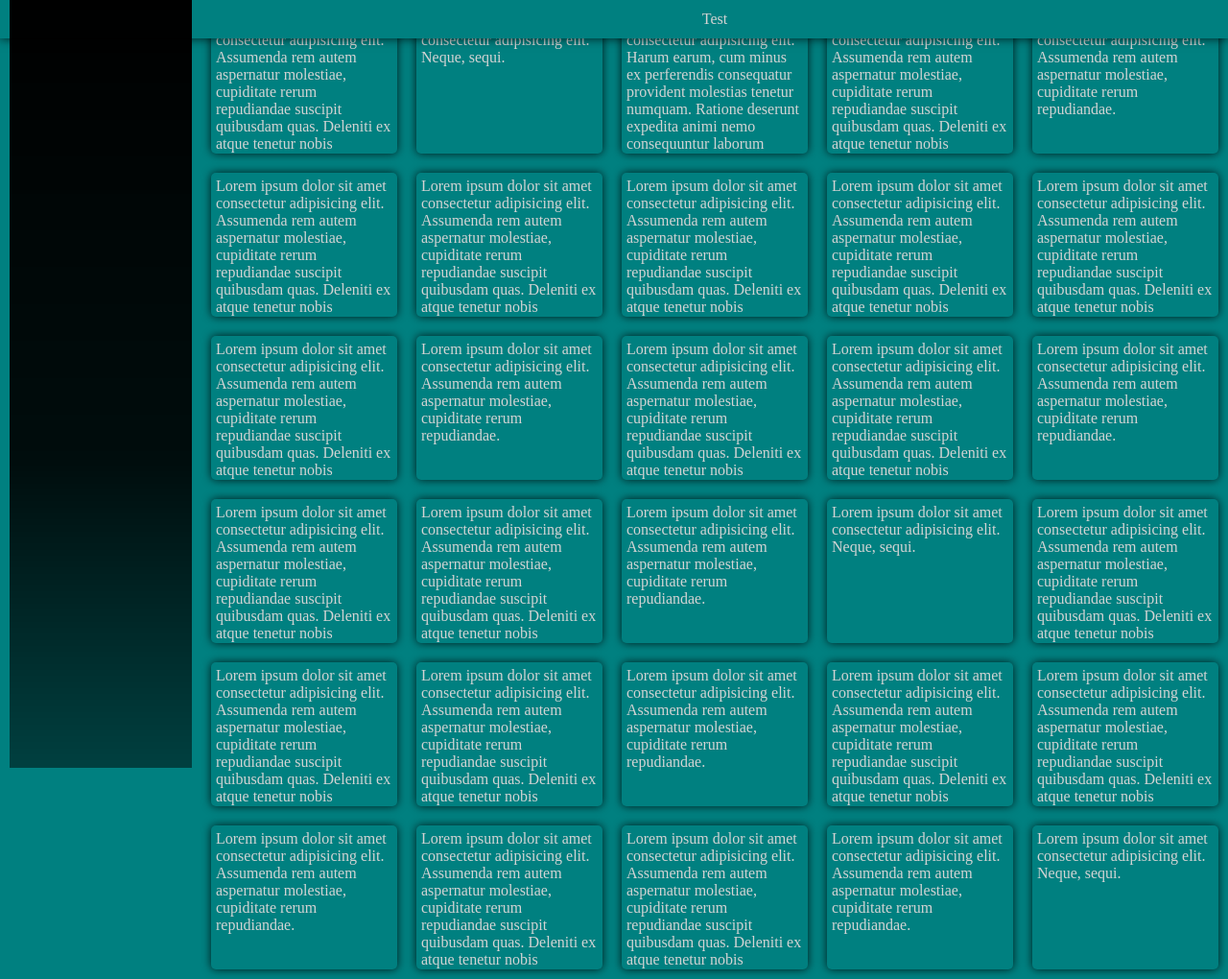
After one commit to atrop1ne/CourseProject_DiarySIte, a Django app: page /main in a window 1280 px wide. The commit adds this page. Shown: the whole page at 96% size. Run offline with Django 3.2, Linux system fonts and the light colour scheme.

Commit message:
Каркас главной страницы и доработка моделей

```diff
--- a/DiarySite/DiarySiteApp/static/css/style.css
+++ b/DiarySite/DiarySiteApp/static/css/style.css
@@ -6,24 +6,63 @@
   background-color: teal;
 }
 
-.flexcontainer {
+header {
   width: 100%;
-  display: flex;
-  position: relative;
-  justify-content: center;
-  align-items: flex-start;
-  flex-wrap: wrap;
+  height: 40px;
+  box-shadow: 0 0 10px rgba(0, 0, 0, 0.8);
+  position: fixed;
+  z-index: 999;
 }
 
-.testcard {
+.headerContent {
+  height: 100%;
+  margin-left: 210px;
+  display: flex;
+  align-items: center;
+  justify-content: center;
+}
+
+.categoryMenu {
+  z-index: 9999;
+  position: fixed;
+  height: 100%;
+  width: 190px;
+  margin-left: 10px;
+  background: linear-gradient(180deg, black 0%, rgba(0, 0, 0, 0.9) 60%, rgba(0, 0, 0, 0.5) 100%);
+}
+
+.container {
+  margin-left: 210px;
+  display: grid;
+  grid-template-columns: repeat(auto-fill, minmax(130px, 20%));
+  top: 50px;
+}
+
+.card {
   border-radius: 5px;
   box-shadow: 0 0 10px rgba(0, 0, 0, 0.8);
   margin: 10px;
   padding: 5px;
   font-size: 16px;
-  min-width: 150px;
-  max-width: 15%;
-  max-height: 350px;
+  min-width: 130px;
+  max-height: 150px;
   overflow: hidden;
   display: inline-block;
 }
+
+@media (max-width: 480px) {
+  .headerContent {
+    margin: 0;
+    text-align: center;
+  }
+
+  .categoryMenu {
+    margin: 0;
+    margin-left: -190px;
+  }
+
+  .container {
+    margin: 0;
+    grid-template-columns: repeat(2, minmax(130px, 50%));
+  }
+}
--- a/DiarySite/DiarySiteApp/static/css/style.scss
+++ b/DiarySite/DiarySiteApp/static/css/style.scss
@@ -3,7 +3,7 @@ $mainTextColor: lightgrey;
 $secondaryTextColor:darkgrey;
 
 @mixin cardStyle {
-    border-radius: 5px;
+    border-radius: 10px;
     box-shadow: 0 0 10px rgba(0, 0, 0, 0.8);
     margin: 10px;
     padding: 5px;
@@ -18,20 +18,72 @@ $secondaryTextColor:darkgrey;
     background-color: $mainColor;
 }
 
-.flexcontainer{
+header{
     width: 100%;
-    display:flex;
-    position: relative;
-    justify-content: center;
-    align-items: flex-start;
-    flex-wrap: wrap;
+    height: 40px;
+    box-shadow: 0 0 10px rgba(0, 0, 0, 0.8);
+    position: fixed;
+    z-index: 999;
 }
 
-.testcard{
+.headerContent{
+    height: 100%;
+    margin-left: 210px;
+    display: flex;
+    align-items: center;
+    justify-content: center;
+}
+
+.categoryMenu{
+    z-index: 9999;
+    position: fixed;
+    height: 100%;
+    width: 190px;
+    margin-left: 10px;
+    background: linear-gradient(180deg, rgba(0,0,0,1) 0%, rgba(0,0,0,0.9) 60%, rgba(0,0,0,0.5) 100%);
+}
+
+.container{
+    padding: 60px 20px;
+    margin-left: 200px;
+    columns: 5;
+    column-gap: 20px;
+}
+
+.container .card{
     @include cardStyle;
-    min-width: 150px;
-    max-width: 15%;
-    max-height: 350px;
+    break-inside: avoid;
+    padding: 10px;
+    margin: 0 0 20px;
     overflow: hidden;
+    max-width: 380px;
     display: inline-block;
+    transform: translateZ(0);
 }
+
+@media (max-width: 1050px) {
+    .headerContent{
+        margin: 0;
+    }
+    .categoryMenu{
+        margin: 0;
+        margin-left: -190px;
+    }
+    .container{
+        margin: 0;
+        columns: 4;
+    }
+}
+
+@media (max-width: 768px) {
+    .container{
+        margin: 0;
+        columns: 3;
+    }
+}
+
+@media (max-width: 480px) {
+    .container{
+        columns: 2;
+    }
+}
--- /dev/null
+++ b/DiarySite/DiarySiteApp/templates/DiarySiteApp/base.html
@@ -0,0 +1,15 @@
+<!DOCTYPE html>
+{% load static %}
+<html lang="ru">
+<head>
+    <meta charset="UTF-8">
+    <meta http-equiv="X-UA-Compatible" content="IE=edge">
+    <meta name="viewport" content="width=device-width, initial-scale=1.0">
+    <link rel="stylesheet" href="{% static 'css/style.css' %}">
+    <title>{% block title %}{% endblock %}</title>
+</head>
+<body>
+    <header><div class="headerContent">{% block headerContent %}{% endblock %}</div></header>
+    {% block content %}{% endblock %}
+</body>
+</html>
--- /dev/null
+++ b/DiarySite/DiarySiteApp/templates/DiarySiteApp/main.html
@@ -0,0 +1,41 @@
+{% extends 'DiarySiteApp/base.html' %}
+
+{% block title %}Главная страница{% endblock %}
+
+{% block headerContent %}Test{% endblock %}
+
+{% block content %}
+    <div class="categoryMenu"></div>
+    <div class="container">
+        <div class="card">Lorem ipsum dolor sit amet consectetur adipisicing elit. Assumenda rem autem aspernatur molestiae, cupiditate rerum repudiandae suscipit quibusdam quas. Deleniti ex atque tenetur nobis laudantium culpa eligendi, illum porro in.</div>
+        <div class="card">Lorem ipsum dolor sit amet consectetur adipisicing elit. Neque, sequi.</div>
+        <div class="card">Lorem ipsum dolor, sit amet consectetur adipisicing elit. Harum earum, cum minus ex perferendis consequatur provident molestias tenetur numquam. Ratione deserunt expedita animi nemo consequuntur laborum obcaecati fuga quos labore.</div>
+        <div class="card">Lorem ipsum dolor sit amet consectetur adipisicing elit. Assumenda rem autem aspernatur molestiae, cupiditate rerum repudiandae suscipit quibusdam quas. Deleniti ex atque tenetur nobis laudantium culpa eligendi, illum porro in.</div>
+        <div class="card">Lorem ipsum dolor sit amet consectetur adipisicing elit. Assumenda rem autem aspernatur molestiae, cupiditate rerum repudiandae.</div>
+        <div class="card">Lorem ipsum dolor sit amet consectetur adipisicing elit. Assumenda rem autem aspernatur molestiae, cupiditate rerum repudiandae suscipit quibusdam quas. Deleniti ex atque tenetur nobis laudantium culpa eligendi, illum porro in.</div>
+        <div class="card">Lorem ipsum dolor sit amet consectetur adipisicing elit. Assumenda rem autem aspernatur molestiae, cupiditate rerum repudiandae suscipit quibusdam quas. Deleniti ex atque tenetur nobis laudantium culpa eligendi, illum porro in.</div>
+        <div class="card">Lorem ipsum dolor sit amet consectetur adipisicing elit. Assumenda rem autem aspernatur molestiae, cupiditate rerum repudiandae suscipit quibusdam quas. Deleniti ex atque tenetur nobis laudantium culpa eligendi, illum porro in.</div>
+        <div class="card">Lorem ipsum dolor sit amet consectetur adipisicing elit. Assumenda rem autem aspernatur molestiae, cupiditate rerum repudiandae suscipit quibusdam quas. Deleniti ex atque tenetur nobis laudantium culpa eligendi, illum porro in.</div>
+        <div class="card">Lorem ipsum dolor sit amet consectetur adipisicing elit. Assumenda rem autem aspernatur molestiae, cupiditate rerum repudiandae suscipit quibusdam quas. Deleniti ex atque tenetur nobis laudantium culpa eligendi, illum porro in.</div>
+        <div class="card">Lorem ipsum dolor sit amet consectetur adipisicing elit. Assumenda rem autem aspernatur molestiae, cupiditate rerum repudiandae suscipit quibusdam quas. Deleniti ex atque tenetur nobis laudantium culpa eligendi, illum porro in.</div>
+        <div class="card">Lorem ipsum dolor sit amet consectetur adipisicing elit. Assumenda rem autem aspernatur molestiae, cupiditate rerum repudiandae.</div>
+        <div class="card">Lorem ipsum dolor sit amet consectetur adipisicing elit. Assumenda rem autem aspernatur molestiae, cupiditate rerum repudiandae suscipit quibusdam quas. Deleniti ex atque tenetur nobis laudantium culpa eligendi, illum porro in.</div>
+        <div class="card">Lorem ipsum dolor sit amet consectetur adipisicing elit. Assumenda rem autem aspernatur molestiae, cupiditate rerum repudiandae suscipit quibusdam quas. Deleniti ex atque tenetur nobis laudantium culpa eligendi, illum porro in.</div>
+        <div class="card">Lorem ipsum dolor sit amet consectetur adipisicing elit. Assumenda rem autem aspernatur molestiae, cupiditate rerum repudiandae.</div>
+        <div class="card">Lorem ipsum dolor sit amet consectetur adipisicing elit. Assumenda rem autem aspernatur molestiae, cupiditate rerum repudiandae suscipit quibusdam quas. Deleniti ex atque tenetur nobis laudantium culpa eligendi, illum porro in.</div>
+        <div class="card">Lorem ipsum dolor sit amet consectetur adipisicing elit. Assumenda rem autem aspernatur molestiae, cupiditate rerum repudiandae suscipit quibusdam quas. Deleniti ex atque tenetur nobis laudantium culpa eligendi, illum porro in.</div>
+        <div class="card">Lorem ipsum dolor sit amet consectetur adipisicing elit. Assumenda rem autem aspernatur molestiae, cupiditate rerum repudiandae.</div>
+        <div class="card">Lorem ipsum dolor sit amet consectetur adipisicing elit. Neque, sequi.</div>
+        <div class="card">Lorem ipsum dolor sit amet consectetur adipisicing elit. Assumenda rem autem aspernatur molestiae, cupiditate rerum repudiandae suscipit quibusdam quas. Deleniti ex atque tenetur nobis laudantium culpa eligendi, illum porro in.</div>
+        <div class="card">Lorem ipsum dolor sit amet consectetur adipisicing elit. Assumenda rem autem aspernatur molestiae, cupiditate rerum repudiandae suscipit quibusdam quas. Deleniti ex atque tenetur nobis laudantium culpa eligendi, illum porro in.</div>
+        <div class="card">Lorem ipsum dolor sit amet consectetur adipisicing elit. Assumenda rem autem aspernatur molestiae, cupiditate rerum repudiandae suscipit quibusdam quas. Deleniti ex atque tenetur nobis laudantium culpa eligendi, illum porro in.</div>
+        <div class="card">Lorem ipsum dolor sit amet consectetur adipisicing elit. Assumenda rem autem aspernatur molestiae, cupiditate rerum repudiandae.</div>
+        <div class="card">Lorem ipsum dolor sit amet consectetur adipisicing elit. Assumenda rem autem aspernatur molestiae, cupiditate rerum repudiandae suscipit quibusdam quas. Deleniti ex atque tenetur nobis laudantium culpa eligendi, illum porro in.</div>
+        <div class="card">Lorem ipsum dolor sit amet consectetur adipisicing elit. Assumenda rem autem aspernatur molestiae, cupiditate rerum repudiandae suscipit quibusdam quas. Deleniti ex atque tenetur nobis laudantium culpa eligendi, illum porro in.</div>
+        <div class="card">Lorem ipsum dolor sit amet consectetur adipisicing elit. Assumenda rem autem aspernatur molestiae, cupiditate rerum repudiandae.</div>
+        <div class="card">Lorem ipsum dolor sit amet consectetur adipisicing elit. Assumenda rem autem aspernatur molestiae, cupiditate rerum repudiandae suscipit quibusdam quas. Deleniti ex atque tenetur nobis laudantium culpa eligendi, illum porro in.</div>
+        <div class="card">Lorem ipsum dolor sit amet consectetur adipisicing elit. Assumenda rem autem aspernatur molestiae, cupiditate rerum repudiandae suscipit quibusdam quas. Deleniti ex atque tenetur nobis laudantium culpa eligendi, illum porro in.</div>
+        <div class="card">Lorem ipsum dolor sit amet consectetur adipisicing elit. Assumenda rem autem aspernatur molestiae, cupiditate rerum repudiandae.</div>
+        <div class="card">Lorem ipsum dolor sit amet consectetur adipisicing elit. Neque, sequi.</div>
+    </div>
+{% endblock %}
--- a/DiarySite/DiarySiteApp/urls.py
+++ b/DiarySite/DiarySiteApp/urls.py
@@ -2,5 +2,6 @@ from django.urls import path
 from . import views
 
 urlpatterns = [
-    path('', views.index)
+    path('', views.index),
+    path('main', views.main)
 ]
--- a/DiarySite/DiarySiteApp/views.py
+++ b/DiarySite/DiarySiteApp/views.py
@@ -3,3 +3,6 @@ from django.shortcuts import render
 
 def index(request):
     return render(request, 'DiarySiteApp/index.html')
+
+def main(request):
+    return render(request, 'DiarySiteApp/main.html')
```
Also changed, not shown: DiarySite/DiarySiteApp/models.py (+9 -7 lines), DiarySite/DiarySiteApp/templates/DiarySiteApp/index.html (+7 -32 lines), DiarySite/DiarySiteApp/migrations/0005_rename_tags_event_tag.py (added), DiarySite/db.sqlite3.
